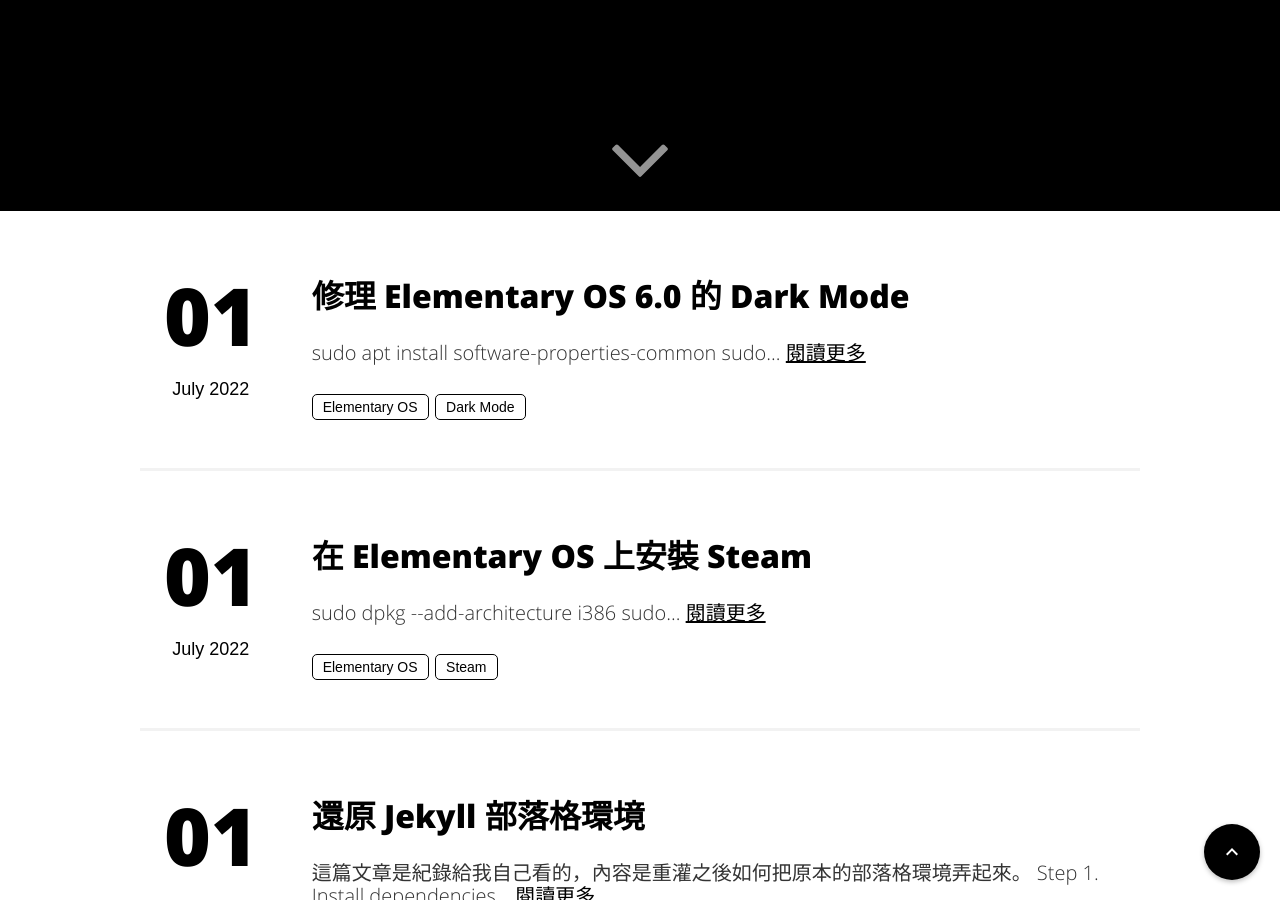
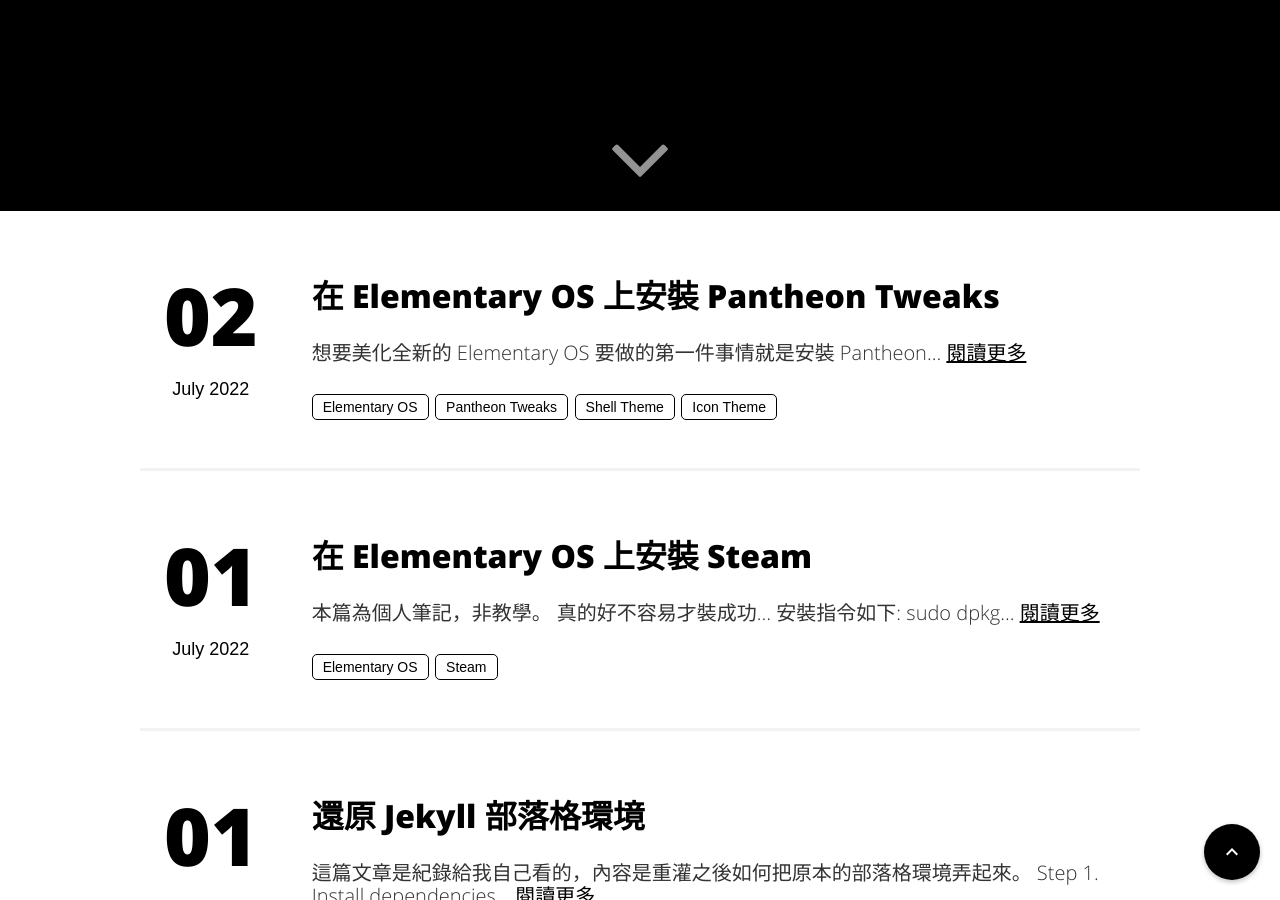
Before and after one commit to rykersun/rykersun.github.io, a Jekyll site: the page built from index.html, in a window 1280 px wide and 900 px high, scrolled down 689 px. Built offline with Jekyll 4.4.1, drawn with Linux system fonts in a browser that asks for light colours.

Commit message:
edit some post

```diff
--- a/_posts/2022-07-01-elementary-install-steam.md
+++ b/_posts/2022-07-01-elementary-install-steam.md
@@ -3,14 +3,20 @@ layout: post
 title: "在 Elementary OS 上安裝 Steam"
 date: 2022-07-01 14:04:29
 image: '/assets/img/post/'
-description: Windows get out.
+description: 以後想玩 Steam 的遊戲就不需要再切到 Windows 了~
 tags:
 - Elementary OS
 - Steam
 categories:
 - Linux 筆記
-twitter_text: Windows get out.
+twitter_text: 以後想玩 Steam 的遊戲就不需要再切到 Windows 了~
 ---
+
+本篇為個人筆記，非教學。
+
+真的好不容易才裝成功...
+
+安裝指令如下:
 
 {% highlight bash %}
 sudo dpkg --add-architecture i386
--- a/_posts/2022-07-01-fix-elementary-dark.md
+++ /dev/null
@@ -1,23 +0,0 @@
----
-layout: post
-title: "修理 Elementary OS 6.0 的 Dark Mode"
-date: 2022-07-01 14:08:51
-image: '/assets/img/post/'
-description: Fix Elementary broken dark.
-tags:
-- Elementary OS
-- Dark Mode
-categories:
-- 重灌筆記
-twitter_text: Fix Elementary broken dark.
----
-
-{% highlight bash %}
-sudo apt install software-properties-common
-
-sudo add-apt-repository ppa:philip.scott/pantheon-tweaks
-
-sudo apt update
-
-sudo apt install pantheon-tweaks
-{% endhighlight %}
--- /dev/null
+++ b/_posts/2022-07-02-elementary-install-pantheon-tweaks.md
@@ -0,0 +1,33 @@
+---
+layout: post
+title: "在 Elementary OS 上安裝 Pantheon Tweaks"
+date: 2022-07-02 15:09:39
+image: '/assets/img/post/'
+description: 美化一切的開始
+tags:
+- Elementary OS
+- Pantheon Tweaks
+- Shell Theme
+- Icon Theme
+categories:
+- 重灌筆記
+twitter_text: 美化一切的開始
+---
+
+想要美化全新的 Elementary OS 要做的第一件事情就是安裝 Pantheon Tweaks
+
+安裝指令如下:
+
+{% highlight bash %}
+sudo apt install software-properties-common
+
+sudo add-apt-repository ppa:philip.scott/pantheon-tweaks
+
+sudo apt update
+
+sudo apt install pantheon-tweaks
+{% endhighlight %}
+
+裝完之後就可以在設定裡面看到 Tweaks 這個選項，點進去之後就可以調整 Shell Theme 以及 Icon Theme 了。
+
+如果想要讓所有應用程式的 Windows Bar 都使用 Dark Style 就可以打開 Appearance 裡面的 `Force to use dark stylesheet` 這樣就可以避免某些視窗的 Windows Bar 是黑的，某些又是白的，這種極度醜陋的情況發生了。
```
